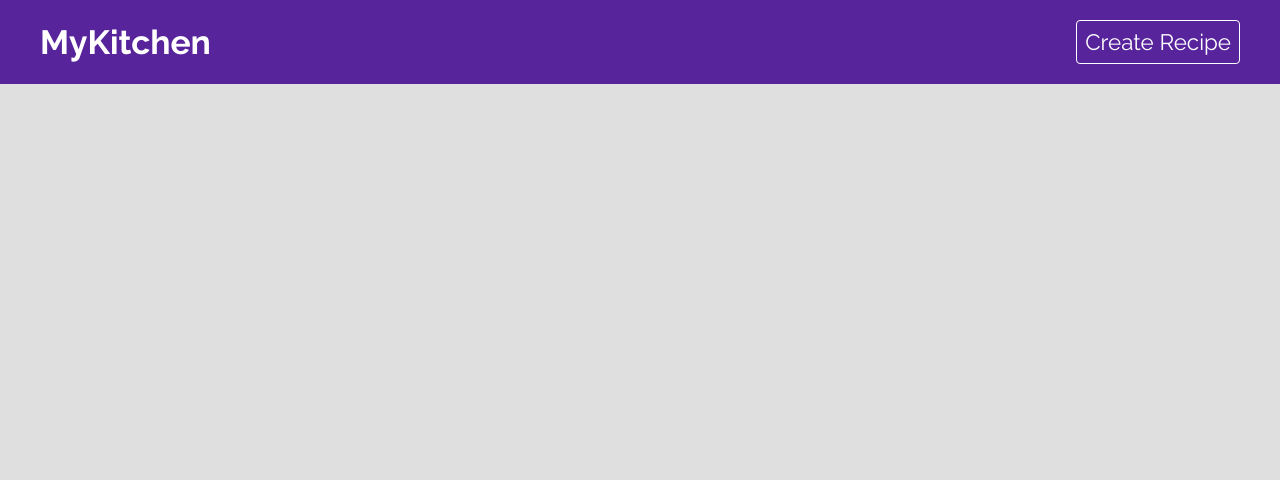
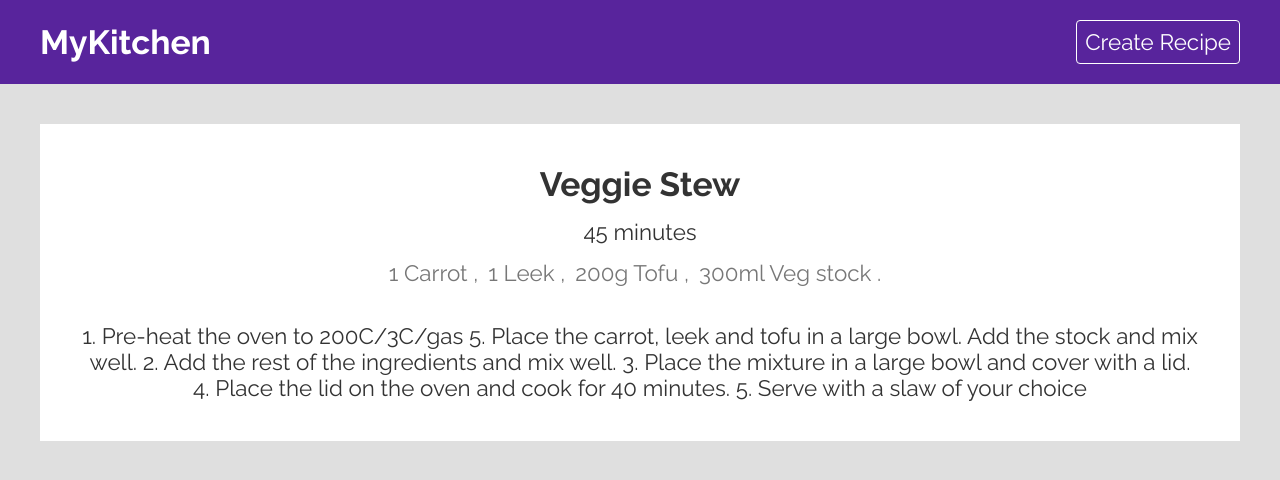
Before and after one commit to AkhrorSoliev/mykitechen-react-firebase, a React (Create React App) app: page /recipe/1 in a window 1280 px wide. Shown: the top 480 px of the page. Built offline with nearby package versions, Linux system fonts and the light colour scheme; data requests are answered from the project's data file.

Commit message:
added useFetch and create new recipe

```diff
--- /dev/null
+++ b/data/db.json
@@ -0,0 +1,162 @@
+{
+  "recipes": [
+    {
+      "id": "1",
+      "title": "Veggie Stew",
+      "ingredients": [
+        "1 Carrot",
+        "1 Leek",
+        "200g Tofu",
+        "300ml Veg stock"
+      ],
+      "method": "1. Pre-heat the oven to 200C/3C/gas 5. Place the carrot, leek and tofu in a large bowl. Add the stock and mix well. 2. Add the rest of the ingredients and mix well. 3. Place the mixture in a large bowl and cover with a lid. 4. Place the lid on the oven and cook for 40 minutes. 5. Serve with a slaw of your choice",
+      "cookingTime": "45 minutes"
+    },
+    {
+      "id": "2",
+      "title": "Veggie Pizza",
+      "ingredients": [
+        "1 Base",
+        "Tomata pasata",
+        "1 Green pepper",
+        "100g Mushrooms"
+      ],
+      "method": "1. Pre-heat the oven to 200C/3C/gas 5. Add the pasata, green pepper and mushrooms to the base. Place the lid on the oven and cook for 30 minutes. 5. Serve with a slaw of your choice",
+      "cookingTime": "35 minutes"
+    },
+    {
+      "id": "3",
+      "title": "Greek Salad",
+      "ingredients": [
+        "1 Onion",
+        "1 Block of Feta",
+        "Olives",
+        "Tomatoes",
+        "Olive Oil"
+      ],
+      "method": "Lorem ipsum dolor, sit amet consectetur adipisicing elit. Esse minima ex rem quis similique eum ratione quaerat, voluptas molestias ut repudiandae delectus voluptates. Eius esse at tenetur ab accusamus excepturi?",
+      "cookingTime": "35 minutes"
+    },
+    {
+      "title": "New Recipe",
+      "method": "bla bla bla bla bla",
+      "cookingTime": "45 minutes",
+      "ingredients": [
+        "salt",
+        "gruch",
+        "non",
+        "bodring"
+      ],
+      "id": "woc3kZa"
+    },
+    {
+      "title": "Hello",
+      "method": "bla bla bla\n",
+      "cookingTime": "15 minutes",
+      "ingredients": [
+        "1",
+        "2",
+        "3",
+        "4",
+        "5"
+      ],
+      "id": "hrqK5ys"
+    },
+    {
+      "title": "Hello",
+      "method": "bla bla bla\n",
+      "cookingTime": "15 minutes",
+      "ingredients": [
+        "1",
+        "2",
+        "3",
+        "4",
+        "5"
+      ],
+      "id": "aTTN0Bl"
+    },
+    {
+      "title": "Hello",
+      "method": "bla bla bla\n",
+      "cookingTime": "15 minutes",
+      "ingredients": [
+        "1",
+        "2",
+        "3",
+        "4",
+        "5"
+      ],
+      "id": "kyY-vpj"
+    },
+    {
+      "title": "Hello",
+      "method": "bla bla bla\n",
+      "cookingTime": "15 minutes",
+      "ingredients": [
+        "1",
+        "2",
+        "3",
+        "4",
+        "5"
+      ],
+      "id": "3YqULmh"
+    },
+    {
+      "title": "Hello",
+      "method": "bla bla bla\n",
+      "cookingTime": "15 minutes",
+      "ingredients": [
+        "1",
+        "2",
+        "3",
+        "4",
+        "5"
+      ],
+      "id": "amjB2gr"
+    },
+    {
+      "title": "Osh",
+      "method": "hello world",
+      "cookingTime": "9 minutes",
+      "ingredients": [
+        "1",
+        "2",
+        "3",
+        "4",
+        "5"
+      ],
+      "id": "PQ-Ea-A"
+    },
+    {
+      "title": "Osh",
+      "method": "hello world",
+      "cookingTime": "9 minutes",
+      "ingredients": [
+        "1",
+        "2",
+        "3",
+        "4",
+        "5"
+      ],
+      "id": "FksTpOd"
+    },
+    {
+      "title": "1",
+      "method": "1",
+      "cookingTime": "11111 minutes",
+      "ingredients": [
+        "1"
+      ],
+      "id": "gmX4TK3"
+    },
+    {
+      "title": "22",
+      "method": "22212",
+      "cookingTime": "2112 minutes",
+      "ingredients": [
+        "222"
+      ],
+      "id": "JXaPXnw"
+    }
+  ]
+}
--- a/src/App.js
+++ b/src/App.js
@@ -17,7 +17,7 @@ function App() {
         <Navbar />
         <Routes>
           <Route path="/" element={<Home />} />
-          <Route path="/recipe" element={<Recipe />} />
+          <Route path="/recipe/:id" element={<Recipe />} />
           <Route path="/create" element={<Create />} />
           <Route path="/search" element={<Search />} />
         </Routes>
--- a/src/components/RecipeList.js
+++ b/src/components/RecipeList.js
@@ -1,8 +1,22 @@
 // styles
 import './RecipeList.css'
+import { Link } from 'react-router-dom'
 
-function RecipeList() {
-  return <div>RecipeList</div>
+function RecipeList({ data }) {
+  return (
+    <div className="recipe-list">
+      {data.map((recipe) => {
+        return (
+          <div key={recipe.id} className="card">
+            <h3>{recipe.title}</h3>
+            <p>{recipe.cookingTime} to make.</p>
+            <div>{recipe.method.substring(0, 100)}...</div>
+            <Link to={`/recipe/${recipe.id}`}>Read More</Link>
+          </div>
+        )
+      })}
+    </div>
+  )
 }
 
 export default RecipeList
--- /dev/null
+++ b/src/hooks/useFetch.js
@@ -0,0 +1,63 @@
+import { useState, useEffect } from 'react'
+
+export const useFetch = (url, method = 'GET') => {
+  const [data, setData] = useState(null)
+  const [isPending, setIsPending] = useState(false)
+  const [error, setError] = useState(null)
+  const [options, setOptions] = useState(null)
+
+  const postData = (postData) => {
+    console.log(postData)
+    setOptions({
+      method: 'POST',
+      headers: {
+        'Content-Type': 'application/json',
+      },
+      body: JSON.stringify(postData),
+    })
+  }
+
+  useEffect(() => {
+    const controller = new AbortController()
+
+    const fetchData = async (fetchOptions) => {
+      setIsPending(true)
+
+      try {
+        const res = await fetch(url, {
+          ...fetchOptions,
+          signal: controller.signal,
+        })
+        if (!res.ok) {
+          throw new Error(res.statusText)
+        }
+        const data = await res.json()
+
+        setIsPending(false)
+        setData(data)
+        setError(null)
+      } catch (err) {
+        if (err.name === 'AbortError') {
+          console.log('the fetch was aborted')
+        } else {
+          setIsPending(false)
+          setError('Could not fetch the data')
+        }
+      }
+    }
+
+    if (method === 'GET') {
+      fetchData()
+    }
+
+    if (method === 'POST' && options) {
+      fetchData(options)
+    }
+
+    return () => {
+      controller.abort()
+    }
+  }, [url, method, options])
+
+  return { data, isPending, error, postData }
+}
--- a/src/pages/create/Create.css
+++ b/src/pages/create/Create.css
@@ -0,0 +1,33 @@
+.create {
+  color: #555;
+  max-width: 480px;
+  margin: 60px auto;
+}
+.create label span {
+  display: block;
+  margin: 30px 0 10px;
+}
+.create p {
+  margin-top: 10px;
+  font-size: 0.8em;
+}
+.create button {
+  display: block;
+  width: 100px;
+  font-size: 1em;
+  color: #fff;
+  padding: 8px 20px;
+  border: 0;
+  border-radius: 4px;
+  background-color: #58249c;
+  cursor: pointer;
+  text-decoration: none;
+  margin: 20px auto;
+}
+.ingredients {
+  display: flex;
+  align-items: center;
+}
+.ingredients button {
+  margin: 0 0 0 10px;
+}
--- a/src/pages/create/Create.js
+++ b/src/pages/create/Create.js
@@ -1,10 +1,98 @@
 // style
 import './Create.css'
+import { useState, useEffect } from 'react'
+import { useFetch } from '../../hooks/useFetch'
+import { useNavigate } from 'react-router-dom'
+function Create() {
+  const [title, setTitle] = useState('')
+  const [method, setMethod] = useState('')
+  const [cookingTime, setCookingTime] = useState('')
+  const [newIngredient, setNewIngredient] = useState('')
+  const [ingredients, setIngredinets] = useState([])
+  const navigate = useNavigate()
 
-import React from 'react'
+  // useFetch
+  const { data, postData } = useFetch('http://localhost:3000/recipes', 'POST')
 
-function Create() {
-  return <div>Create</div>
+  // handleSubmit
+  const handleSubmit = (e) => {
+    e.preventDefault()
+    postData({
+      title,
+      method,
+      cookingTime: cookingTime + ' minutes',
+      ingredients,
+    })
+  }
+
+  useEffect(() => {
+    if (data) {
+      navigate('/')
+      console.log(1)
+    }
+  }, [data, navigate])
+
+  const addIngredients = (e) => {
+    e.preventDefault()
+    if (!ingredients.includes(newIngredient) && newIngredient) {
+      const newIng = [...ingredients, newIngredient]
+      setIngredinets(newIng)
+    }
+    setNewIngredient('')
+  }
+
+  return (
+    <form className="create" onSubmit={handleSubmit}>
+      <h2>Create New Recipe</h2>
+      <label>
+        <span>title:</span>
+        <input
+          type="text"
+          onChange={(e) => {
+            setTitle(e.target.value)
+          }}
+          required
+        />
+      </label>
+
+      <label>
+        <span>ingredients:</span>
+        <div className="ingredients">
+          <input
+            type="text"
+            onChange={(e) => {
+              setNewIngredient(e.target.value)
+            }}
+            value={newIngredient}
+          />
+          <button onClick={addIngredients}>ADD</button>
+        </div>
+      </label>
+
+      <label>
+        <span>methods:</span>
+        <textarea
+          type="text"
+          onChange={(e) => {
+            setMethod(e.target.value)
+          }}
+          required
+        />
+      </label>
+      <label>
+        <span>cookingTime:</span>
+        <input
+          type="number"
+          onChange={(e) => {
+            setCookingTime(e.target.value)
+          }}
+          required
+        />
+      </label>
+
+      <button>Submit</button>
+    </form>
+  )
 }
 
 export default Create
--- a/src/pages/home/Home.js
+++ b/src/pages/home/Home.js
@@ -1,10 +1,19 @@
 // styles
 import './Home.css'
+import { useFetch } from '../../hooks/useFetch'
+import RecipeList from '../../components/RecipeList'
 
 import React from 'react'
 
 function Home() {
-  return <div>Home</div>
+  const { data, isPending, error } = useFetch('http://localhost:3000/recipes')
+  return (
+    <div className="home">
+      {isPending && <p className="loading">Loading...</p>}
+      {error && <p className="error">{error}</p>}
+      {data && <RecipeList data={data} />}
+    </div>
+  )
 }
 
 export default Home
--- a/src/pages/recipe/Recipe.css
+++ b/src/pages/recipe/Recipe.css
@@ -0,0 +1,38 @@
+.recipe {
+  max-width: 1200px;
+  margin: 40px auto;
+  text-align: center;
+  background: #fff;
+  padding: 40px;
+  box-sizing: border-box;
+  display: flex;
+  flex-direction: column;
+  gap: 15px;
+}
+.recipe ul {
+  display: flex;
+  padding: 0;
+  justify-content: center;
+  margin-top: 0;
+}
+.recipe li {
+  list-style-type: none;
+  margin-right: 10px;
+  color: #777;
+}
+.recipe li::after {
+  content: ',';
+}
+.recipe li:last-child::after {
+  content: '.';
+}
+.method {
+  text-align: left;
+  line-height: 1.5em;
+}
+
+/* dark mode */
+.recipe.dark {
+  background: #555;
+  color: #e4e4e4;
+}
--- a/src/pages/recipe/Recipe.js
+++ b/src/pages/recipe/Recipe.js
@@ -1,10 +1,31 @@
 // styles
 import './Recipe.css'
-
-import React from 'react'
+import { useParams } from 'react-router-dom'
+import { useFetch } from '../../hooks/useFetch'
 
 function Recipe() {
-  return <div>Recipe</div>
+  const { id } = useParams()
+  const url = 'http://localhost:3000/recipes/' + id
+  const { data, isPending, error } = useFetch(url)
+
+  return (
+    <div className="recipe">
+      {isPending && <p className="loading">Loading...</p>}
+      {error && <p className="error">{error}</p>}
+      {data && (
+        <>
+          <h2>{data.title}</h2>
+          <p>{data.cookingTime}</p>
+          <ul>
+            {data.ingredients.map((ing) => {
+              return <li key={ing}>{ing} </li>
+            })}
+          </ul>
+          <p>{data.method}</p>
+        </>
+      )}
+    </div>
+  )
 }
 
 export default Recipe
```
